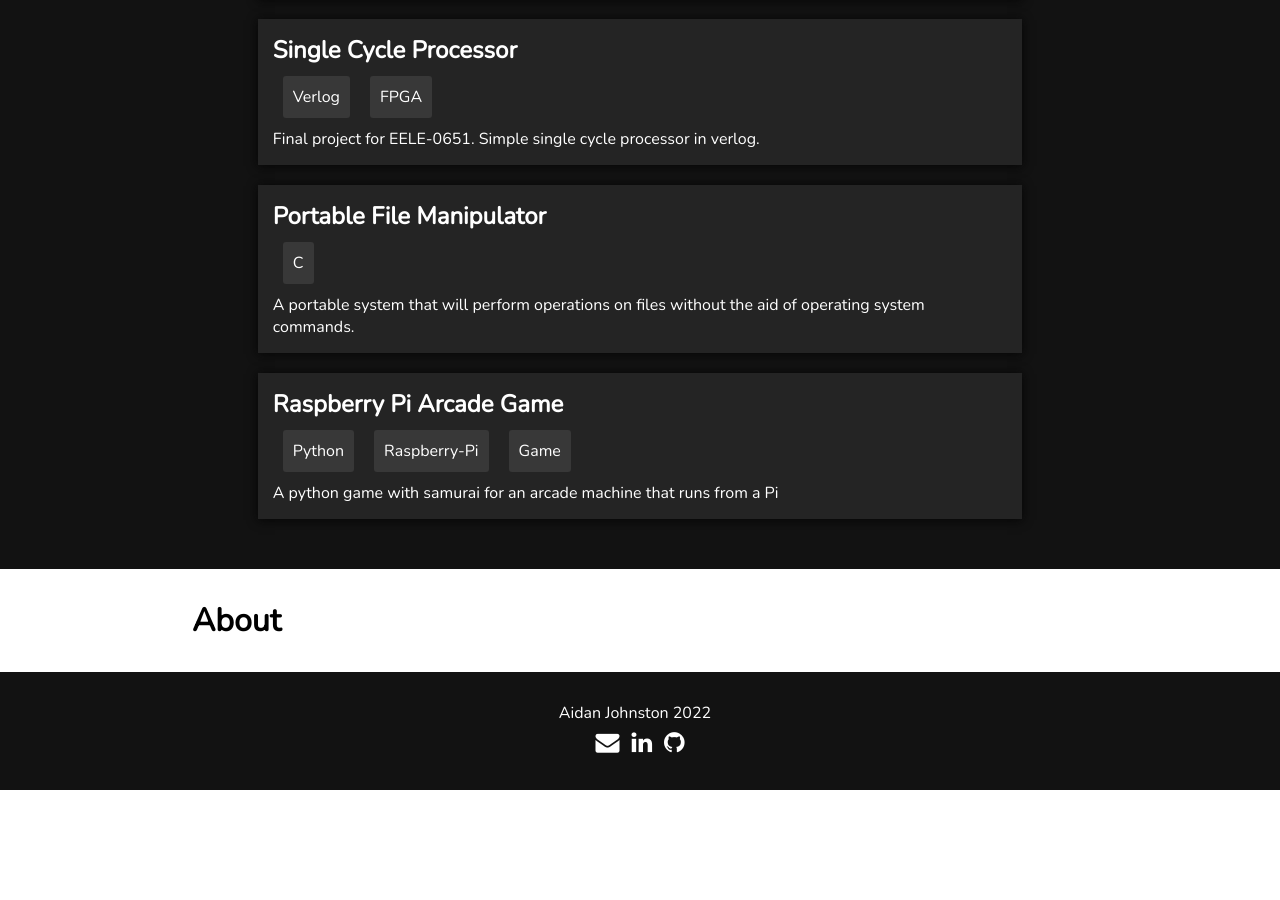
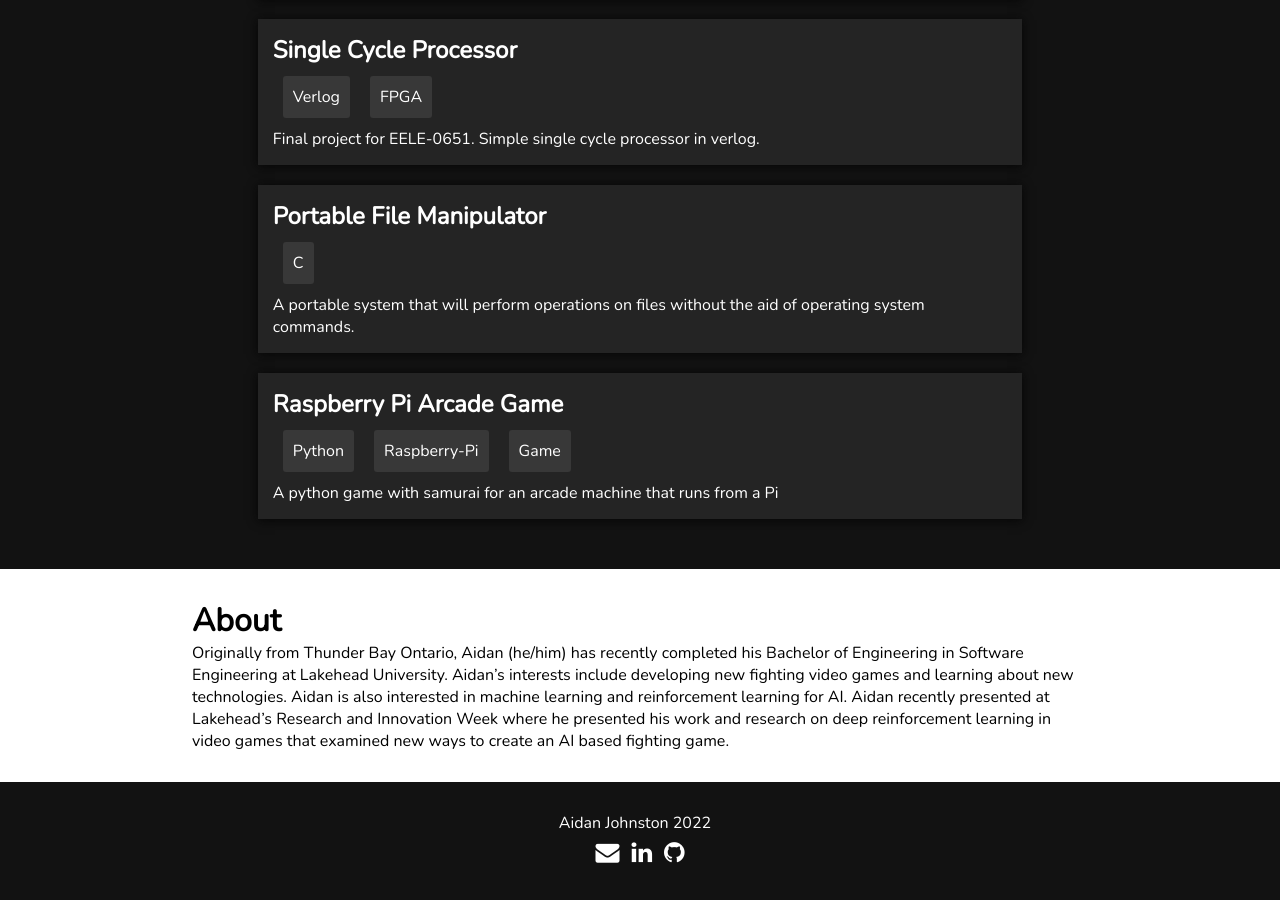
Before and after one commit to AidanJohnston/AidanJohnston.github.io, a Jekyll site: the page built from index.html, in a window 1280 px wide and 900 px high, scrolled down 1546 px. Built offline with Jekyll 4.4.1, drawn with Linux system fonts in a browser that asks for light colours; before the commit the page ends 2336 px from its top, so only the background shows below that.

Commit message:
about section

```diff
--- a/index.html
+++ b/index.html
@@ -32,4 +32,7 @@ permalink: /
 </div>
 <div class="sectionC" id="about">
     <h1>About</h1>
+    <p>
+        Originally from Thunder Bay Ontario, Aidan (he/him) has recently completed his Bachelor of Engineering in Software Engineering at Lakehead University.  Aidan’s interests include developing new fighting video games and learning about new technologies. Aidan is also interested in machine learning and reinforcement learning for AI. Aidan recently presented at Lakehead’s Research and Innovation Week where he presented his work and research on deep reinforcement learning in video games that examined new ways to create an AI based fighting game.
+    </p>
 </div>
```
